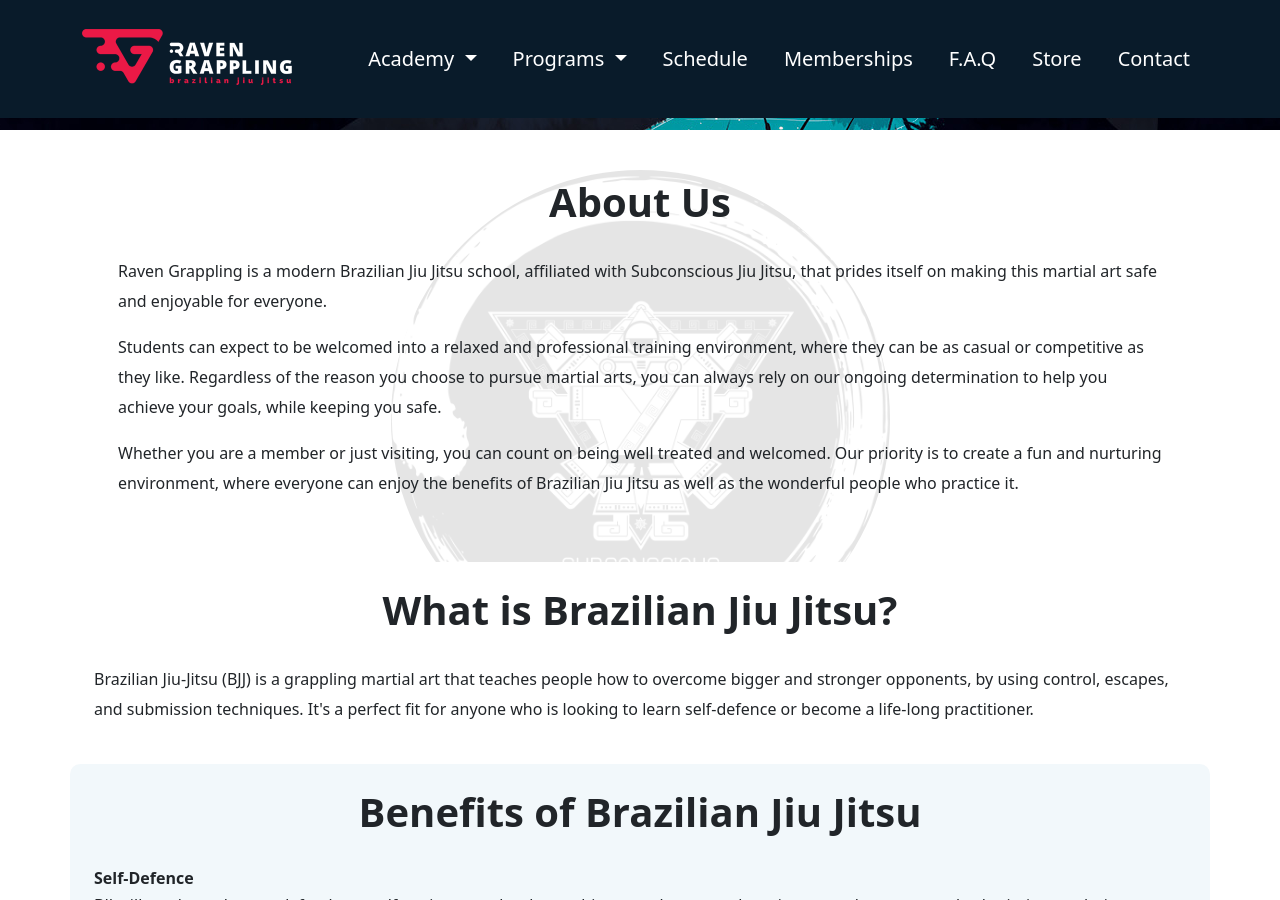
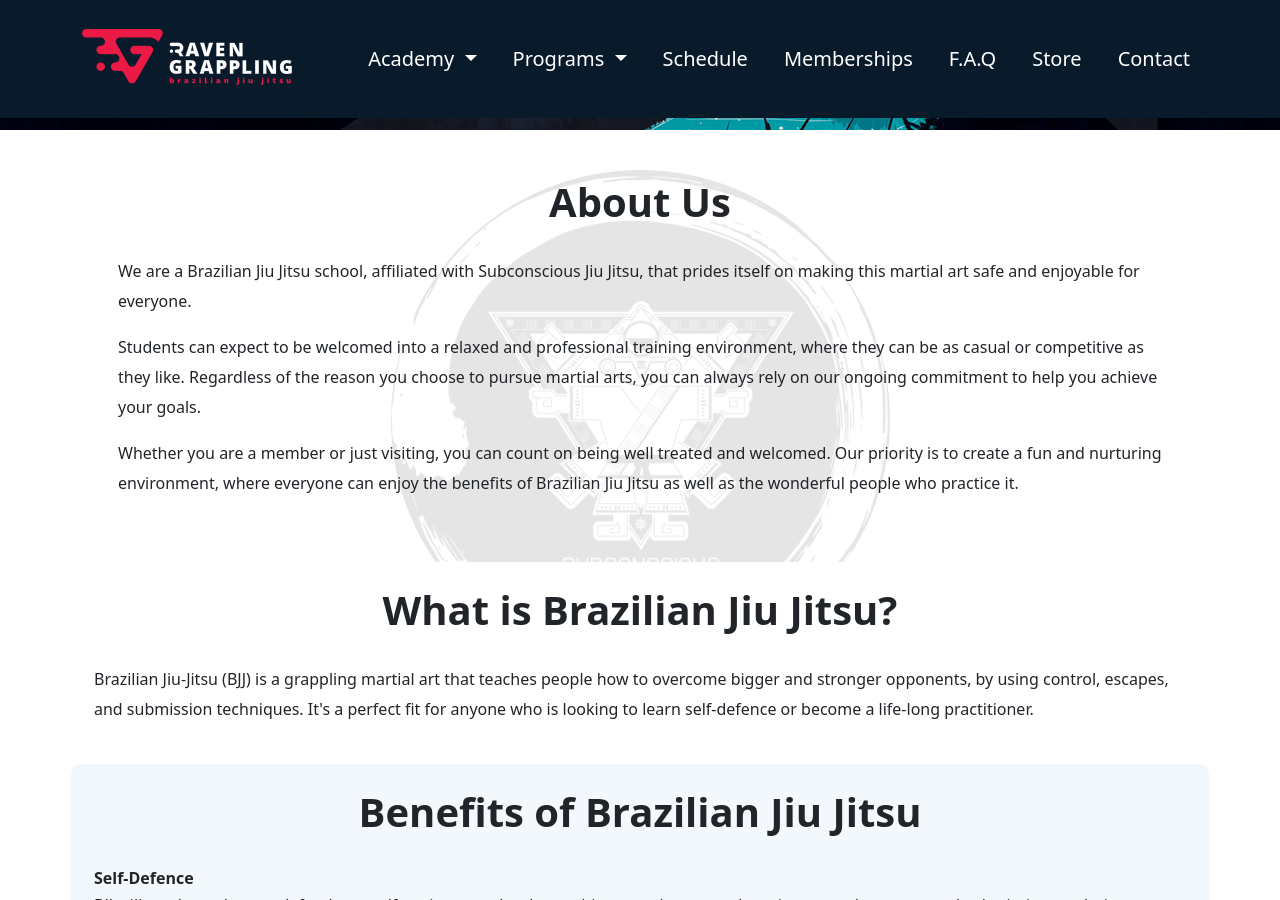
Before and after one commit to RavenGrappling/RavenGrappling.github.io, a Jekyll site: the page built from index.md, in a window 1280 px wide and 900 px high, scrolled down 578 px. Built offline with Jekyll 4.4.1, drawn with Linux system fonts in a browser that asks for light colours.

Commit message:
Update index.md

```diff
--- a/index.md
+++ b/index.md
@@ -18,10 +18,10 @@ layout: default
   </h1>
 
   <p>
-    Raven Grappling is a modern Brazilian Jiu Jitsu school, affiliated with Subconscious Jiu Jitsu, that prides itself on making this martial art safe and enjoyable for everyone.
+    We are a Brazilian Jiu Jitsu school, affiliated with Subconscious Jiu Jitsu, that prides itself on making this martial art safe and enjoyable for everyone.
   </p>
   <p>
-    Students can expect to be welcomed into a relaxed and professional training environment, where they can be as casual or competitive as they like. Regardless of the reason you choose to pursue martial arts, you can always rely on our ongoing determination to help you achieve your goals, while keeping you safe.
+    Students can expect to be welcomed into a relaxed and professional training environment, where they can be as casual or competitive as they like. Regardless of the reason you choose to pursue martial arts, you can always rely on our ongoing commitment to help you achieve your goals.
   </p>
   <p>
     Whether you are a member or just visiting, you can count on being well treated and welcomed. Our priority is to create a fun and nurturing environment, where everyone can enjoy the benefits of Brazilian Jiu Jitsu as well as the wonderful people who practice it.
```
